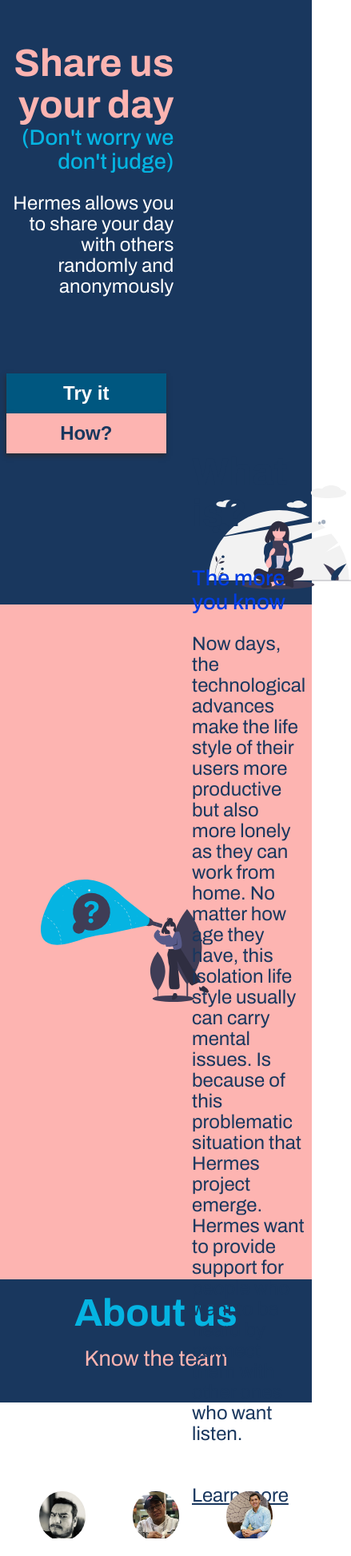
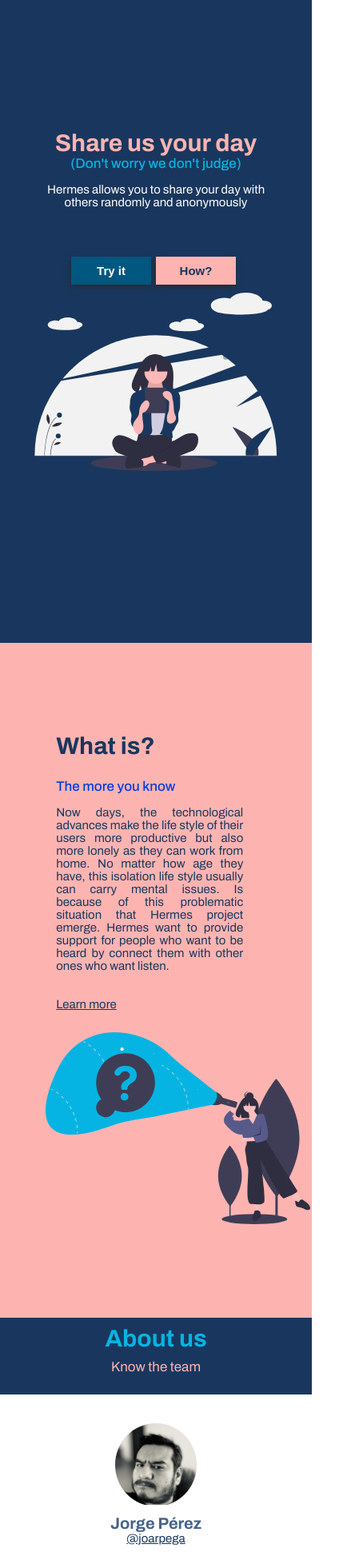
Before and after one commit to PlatziHermesProject/Hermes-app, an Angular app: page /landing in a window 390 px wide. Shown: the part 40-1986 px from the top of the page at 80% size, 439 px wide, since content can reach past the window. Built offline with nearby package versions, Linux system fonts and the light colour scheme.

Commit message:
[ADD] Responsive landing page for 1024px - 1199px, 768px - 1023px, max 767px, max 480px

```diff
--- a/src/app/app-routing.module.ts
+++ b/src/app/app-routing.module.ts
@@ -4,6 +4,11 @@ import { NgModule } from '@angular/core';
 import { Routes, RouterModule, PreloadAllModules } from '@angular/router';
 
 const routes: Routes = [
+  {
+    path: '',
+    redirectTo: 'landing',
+    pathMatch: 'full',
+  },
   {
     path: '',
     component: LayoutComponent,
--- a/src/app/pages/landing/components/landing/landing.component.scss
+++ b/src/app/pages/landing/components/landing/landing.component.scss
@@ -5,7 +5,7 @@
   align-items: center;
   font-family: $fontArchivo;
   background-color: $strongBlue;
-  height: calc(100vh - 3rem);
+  height: calc(100vh);
   &__info {
     position: relative;
     left: 2%;
@@ -112,6 +112,8 @@
     background-color: $strongBlue;
     text-align: center;
     padding: 1rem 0;
+    position: sticky;
+    top: 5%;
     &--title {
       color: $weakBlue;
       @extend .title;
@@ -155,7 +157,7 @@
             justify-content: center;
             align-items: center;
             color: $white;
-            font-size: 2rem;
+            font-size: 1.7rem;
           }
           &:hover {
             .member__image--role {
@@ -176,3 +178,158 @@
     }
   }
 }
+
+// / RESPONSIVE
+//    ========================================================================= /
+@media (min-width: 1024px) and (max-width: 1199px) {
+  .aboutus {
+    &__members--member {
+      height: 310px;
+    }
+  }
+}
+// / Horizontal tablets and normal desktops
+@media (min-width: 768px) and (max-width: 1023px) {
+  .hero {
+    flex-direction: column;
+    &__info {
+      top: 10vh;
+      left: unset;
+      text-align: center;
+    }
+    &__image {
+      figure {
+        img {
+          margin-left: -5%;
+        }
+      }
+    }
+  }
+  .whatis {
+    flex-direction: column-reverse;
+    &__info {
+      top: 10vh;
+      width: 50%;
+    }
+    &__image {
+      figure {
+        img {
+          margin-top: 10%;
+        }
+      }
+    }
+  }
+  .aboutus {
+    &__info {
+      top: 4%;
+    }
+    &__members {
+      &--member {
+        .member__title {
+          font-size: 1.7rem;
+        }
+        .member__image {
+          &--role {
+            font-size: 1.2rem;
+          }
+        }
+      }
+    }
+  }
+}
+// / Horizontal mobiles or vertical tablets
+@media (max-width: 767px) {
+  .hero {
+    flex-direction: column;
+    &__info {
+      top: 15vh;
+      left: unset;
+      text-align: center;
+    }
+    &__image {
+      display: flex;
+      justify-content: center;
+      figure {
+        width: 40%;
+        img {
+          margin-left: -5%;
+        }
+      }
+    }
+  }
+  .whatis {
+    &__info {
+      position: relative;
+      right: 2%;
+      top: -2%;
+      width: 595px;
+    }
+  }
+  .aboutus {
+    &__info {
+      z-index: 1;
+    }
+    &__members {
+      width: 95%;
+      margin: 0 auto;
+      margin-top: 5%;
+      overflow: hidden;
+      &--member {
+        display: flex;
+        width: 35%;
+        height: 175px;
+        flex-direction: column;
+        justify-content: center;
+        align-items: center;
+        .member__title {
+          font-size: 2rem;
+        }
+      }
+    }
+  }
+}
+// / Vertical mobiles
+@media (max-width: 480px) {
+  .hero {
+    &__info {
+      position: relative;
+      top: 0%;
+      text-align: center;
+      width: 80%;
+    }
+    &__image {
+      display: flex;
+      justify-content: center;
+      figure {
+        width: 100%;
+        img {
+          margin-left: 0;
+        }
+      }
+    }
+  }
+  .whatis {
+    flex-direction: column-reverse;
+    &__info {
+      position: relative;
+      right: 2%;
+      top: -2%;
+      width: 60%;
+      text-align: justify;
+    }
+  }
+  .aboutus {
+    &__info {
+      top: 4%;
+      z-index: 1;
+    }
+    &__members {
+      width: 80%;
+      margin-top: 5%;
+      overflow: hidden;
+      &--member {
+        width: 65%;
+      }
+    }
+  }
+}
--- a/src/styles.scss
+++ b/src/styles.scss
@@ -20,8 +20,8 @@ body {
   font-family: $fontArchivo;
 }
 .buttonLandingPage {
-  width: 200px;
-  height: 50px;
+  width: 10rem;
+  height: 3.5rem;
   border: none;
   margin-right: 0.6rem;
   font-size: 1.5rem;
@@ -70,3 +70,24 @@ body {
   height: calc(100vh - 3em);
   width: calc(100% - 220px);
 }
+
+// / RESPONSIVE
+//    ========================================================================= /
+// / Horizontal tablets and normal desktops
+@media (min-width: 768px) and (max-width: 1199px) {
+  html {
+    font-size: 14px;
+  }
+}
+// / Horizontal mobiles or vertical tablets
+@media (max-width: 767px) {
+  html {
+    font-size: 10px;
+  }
+}
+// / Vertical mobiles
+@media (max-width: 480px) {
+  html {
+    font-size: 10px;
+  }
+}
```
